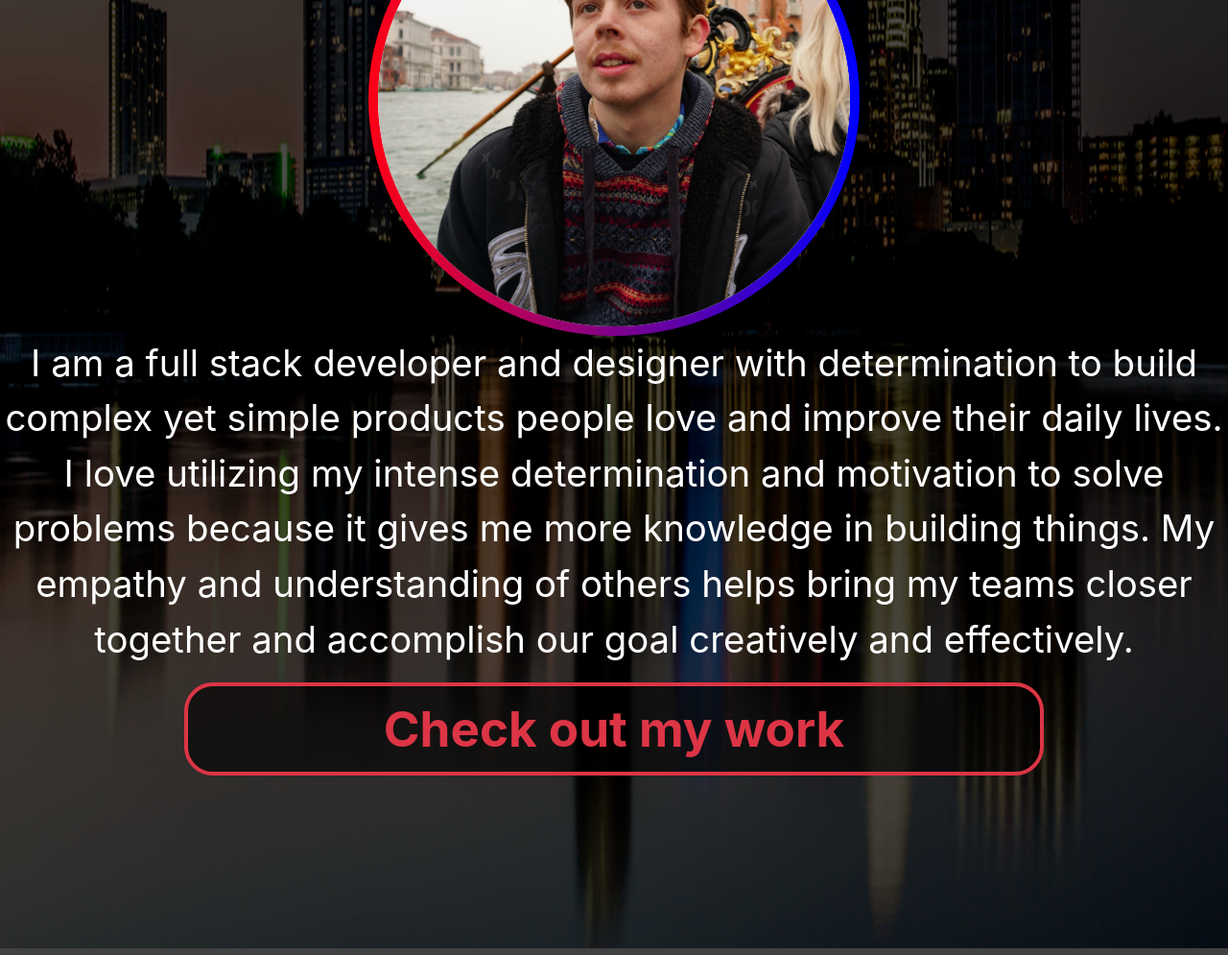
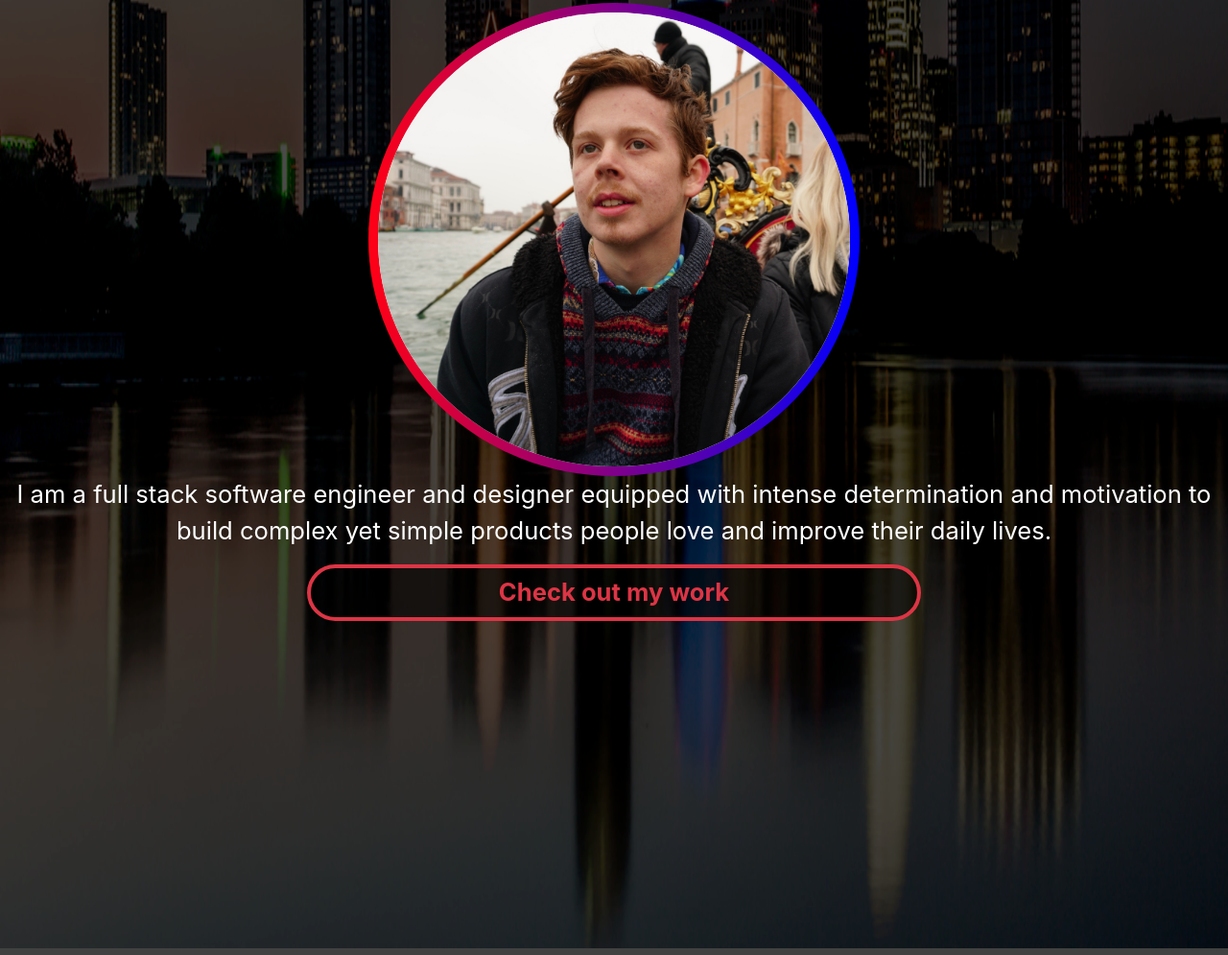
Before and after one commit to aeip/aeip.github.io, a website: page index.html in a window 1280 px wide. Shown: the part 1252-2247 px from the top of the page at 96% size. Drawn offline with nearby package versions, Linux system fonts and the light colour scheme.

Commit message:
a few changes

```diff
--- a/index.html
+++ b/index.html
@@ -44,7 +44,7 @@
                             <a class="dropdown-item" href="#skills">SKILLS</a>
                             <a class="dropdown-item" href="#projects">PROJECTS</a>
                             <a class="dropdown-item" href="#contact">CONTACT</a>
-                            <a class="dropdown-item" href="docs/StasysMeclazckeResume.pdf">RESUME</a>
+                            <a class="dropdown-item" href="docs/Resume-Stasys-Meclazcke.pdf">RESUME</a>
                         </div>
                     </div>
                     <nav>
@@ -67,13 +67,9 @@
             <div class="about-info">
             <h2>Located in <span class="abouttag">Austin, TX</span> and <span class="abouttag">Remote</span></h2>
             <img id="me-img" src="img/me.jpg" alt="Photogenic photo of me, Stasys" />
-            <p>I am a full stack developer and designer with determination to build complex yet simple products people love and
-                improve
-                their daily lives. I love utilizing my intense determination and motivation to solve problems because it gives me
-                more
-                knowledge in building things. My empathy and understanding of others helps bring my teams closer together and
-                accomplish
-                our goal creatively and effectively.</p>
+            <p>I am a full stack software engineer and designer equipped with intense determination and motivation to build complex yet
+            simple products people love and improve their daily lives.
+</p>
                 <a href="#projects"><button class="btn btn-outline-danger letstalk">Check out my work</button></a>
             </div>
         </div>
--- a/style.css
+++ b/style.css
@@ -79,10 +79,10 @@
 }
 .about-info h2 {
 	margin: 10px;
-	font-size: 5vw;
+	font-size: 4vw;
 }
 .about-info p {
-	font-size: 3vw;
+	font-size: 2vw;
 }
 
 #austin-img {
@@ -110,8 +110,8 @@
 }
 
 .about-info .letstalk {
-	width: 70%;
-	font-size: 4vw;
+	width: 50%;
+	font-size: 2vw;
 	margin: 0px 0px 10% 0px;
 }
 
```
